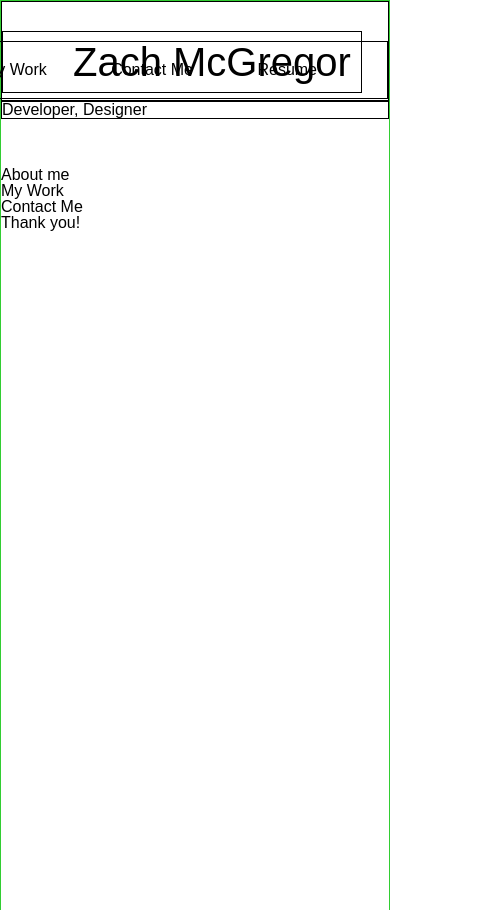
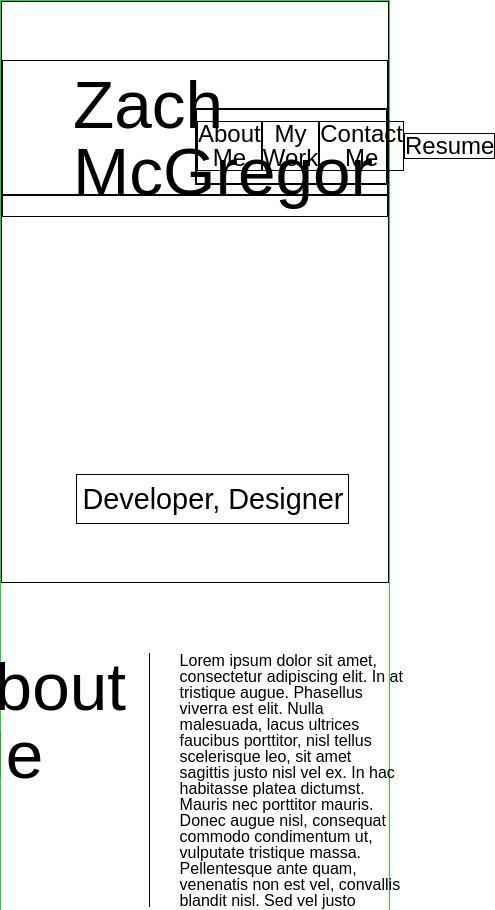
Before and after one commit to zachmc27/challenge-02-portfolio, a plain HTML site: page index.html in a window 390 px wide. Shown: the top 910 px of the page, 495 px wide, since content can reach past the window. Drawn offline with Linux system fonts and the light colour scheme.

Commit message:
Added css code for structure and responsiveness

```diff
--- a/assets/style.css
+++ b/assets/style.css
@@ -13,39 +13,110 @@
 body {
     border: 1px solid limegreen;
     width: 100%;
-    height: 300vh;
 }
 
 header {
     position: relative;
     border: 1px solid;
-    height: 100px;
+    height: 23vh
 }
 
 nav {
     position: absolute;
     border: 1px solid;
-    width: 600px;
-    right: 0px;
-    top: 40%;
-    text-align: right;
-    padding: 20px;
+    height: 40%;
+    width: 50%;
+    right: 0%;
+    top: 55%;
+    text-align: center;
+    padding: 0px;
 }
 
+nav ul {
+    border: 1px solid;
+    display: flex;
+    align-items: center;
+    height: 100%;
+    width: 100%;
+}
+
+
 nav ul li {
+    border: 1px solid;
     display: inline;
-    margin: 10px;
-    margin-right: 50px
+    font-size: 150%;
+    flex: 1 1 auto
 }
 
 header span {
     position: absolute;
     border: 1px solid;
     top: 30%;
-    font-size: 40px;
+    font-size: 8vh;
     padding: 10px 10px 10px 70px;
 }
 
-.cover {
+.cover{
+    position: relative;
     border: 1px solid;
+    height: 46vh;
+
 }
+
+#subtitle {
+    position: absolute;
+    border: 1px solid;
+    right: 10%;
+    bottom: 15%;
+    padding: 10px 5px;
+    font-size: 180%;
+}
+
+.card {
+    position: relative;
+    border-left: 1px solid;
+    margin: 70px;
+    padding-left: 30px;
+    width: 66%;
+    left: 20%;
+}
+
+
+.about-me {
+    height: 30vh;
+}
+
+.about-me::before {
+    content: 'About Me';
+    font-size: 8vh;
+    position: absolute;
+    display: inline-block;
+    left: -200px;
+    width: 12vw
+}
+
+.my-work {
+    height: 150vh
+}
+
+.my-work::before {
+    content: 'My Work';
+    font-size: 8vh;
+    position: absolute;
+    display: inline-block;
+    left: -180px;
+    width: 12vw
+}
+
+.contact-me {
+    height: 30vh
+}
+
+.contact-me::before {
+    content: 'Contact Me';
+    font-size: 8vh;
+    position: absolute;
+    display: inline-block;
+    left: -250px;
+    width: 12vw
+}
--- a/index.html
+++ b/index.html
@@ -20,18 +20,14 @@
         </nav>
     </header>
 
-
     <section class="cover">
-        <span>Developer, Designer</span>
+        <span id="subtitle">Developer, Designer</span>
     </section>
-    <br>
-    <br>
-    <br>
 
     <main>
-        <section>About me</section>
-        <section>My Work</section>
-        <section>Contact Me</section>
+        <section class="about-me card"> Lorem ipsum dolor sit amet, consectetur adipiscing elit. In at tristique augue. Phasellus viverra est elit. Nulla malesuada, lacus ultrices faucibus porttitor, nisl tellus scelerisque leo, sit amet sagittis justo nisl vel ex. In hac habitasse platea dictumst. Mauris nec porttitor mauris. Donec augue nisl, consequat commodo condimentum ut, vulputate tristique massa. Pellentesque ante quam, venenatis non est vel, convallis blandit nisl. Sed vel justo gravida, laoreet augue ac, accumsan leo. Maecenas finibus, lectus a tincidunt efficitur, dui nulla efficitur lacus, eu rhoncus arcu orci ut felis. Nunc vehicula ex libero, nec sollicitudin velit accumsan eget. Proin quam magna, vestibulum ac feugiat id, rutrum eget lorem. Proin placerat libero mattis, tincidunt mi facilisis, convallis mi. </section>
+        <section class="my-work card">My Work</section>
+        <section class="contact-me card">Contact Me</section>
     </main>
 
     <footer>Thank you!</footer>
```
Also changed, not shown: assets/Minimalist Aesthetic Desktop Wallpaper _ TheCandie_com.jpg (added), assets/Seamless Waves Digital Art Pattern for Instant Download, Wave Pattern, Digital Pattern, Repeatable Pattern.jpg (added), assets/bg-img1-m2chall.jpg (added), assets/bg-img2-m2chal.jpg (added).
